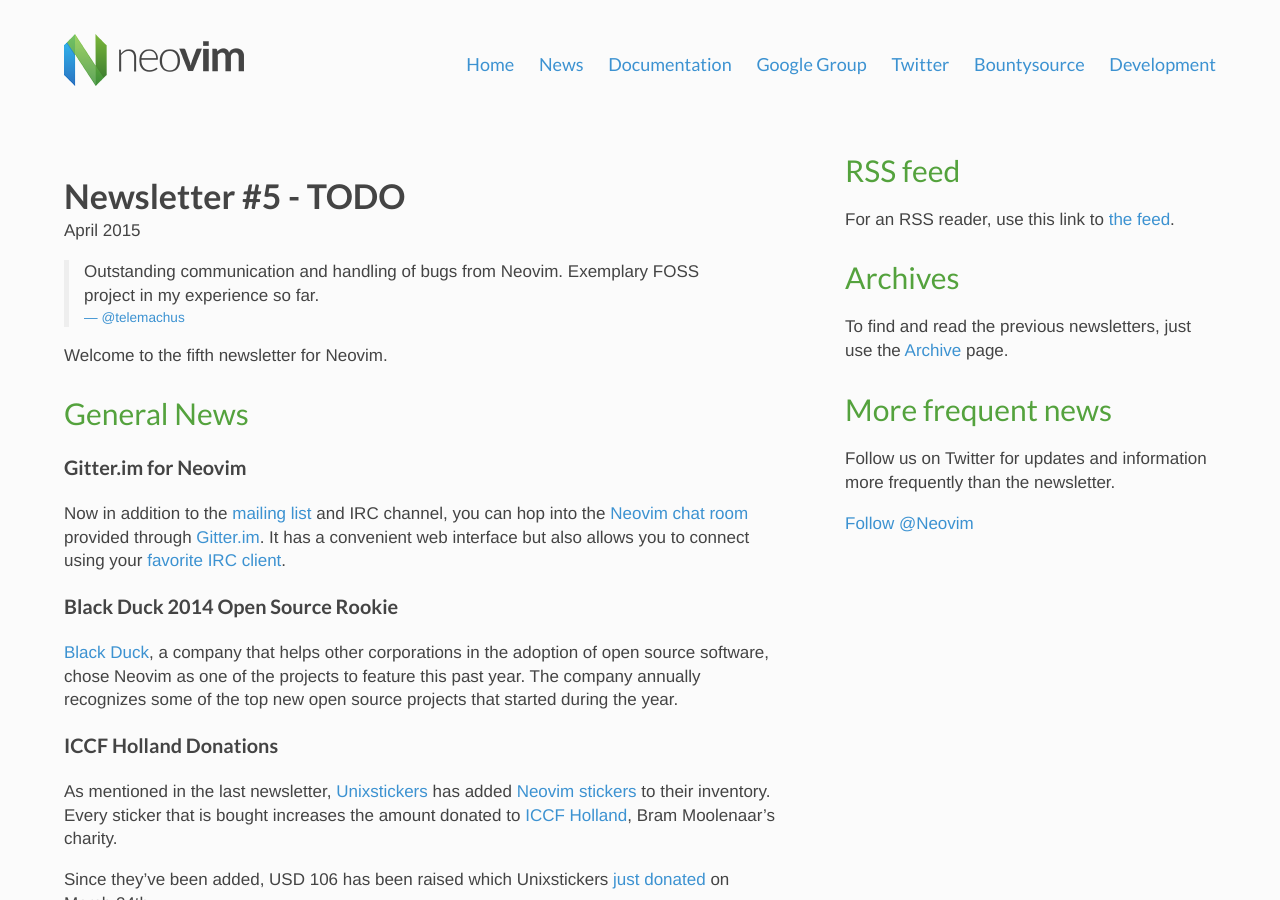
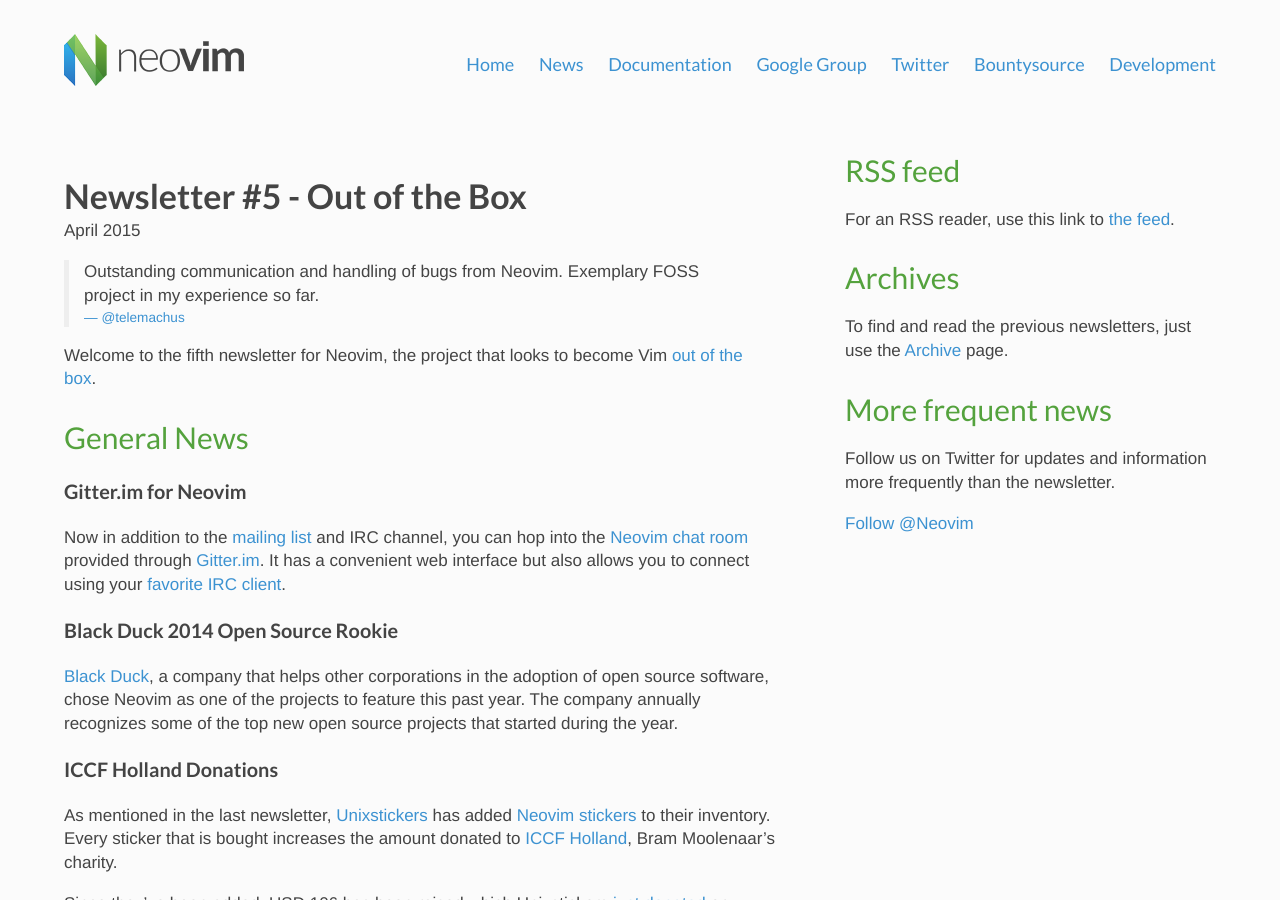
Before and after one commit to neovim/neovim.github.io, a Jekyll site: the page built from _posts/2015-04-03-april-newsletter.md, in a window 1280 px wide and 900 px high. Built offline with Jekyll 4.4.1, drawn with Linux system fonts in a browser that asks for light colours; nearby versions of some CDN libraries; Markdown is read by kramdown in place of the engine named in the settings; comment, search, counter and statistics services are not loaded.

Commit message:
Add title for April newsletter

```diff
--- a/_posts/2015-04-03-april-newsletter.md
+++ b/_posts/2015-04-03-april-newsletter.md
@@ -1,6 +1,6 @@
 ---
 layout: newsletter
-title: "Newsletter #5 - TODO"
+title: "Newsletter #5 - Out of the Box"
 category: newsletter
 permalink: /news/2015/april/
 ---
@@ -9,7 +9,8 @@
 > project in my experience so far.
 > <a href="https://twitter.com/telemachus/status/568918223745372160"><small>&#64;telemachus</small></a>
 
-Welcome to the fifth newsletter for Neovim.
+Welcome to the fifth newsletter for Neovim, the project that looks to become Vim
+[out of the box][info-box].
 
 ## General News
 
@@ -345,6 +346,7 @@
 [info-rss]: {{ site.news.feed }}
 [info-twitter]: https://twitter.com/Neovim
 [info-wiki]: https://github.com/neovim/neovim/wiki
+[info-box]: http://en.wikipedia.org/wiki/Out_of_the_box_feature
 
 [iccf-site]: http://iccf-holland.org/
 [iccf-unixstickers]: http://www.unixstickers.com/
```
